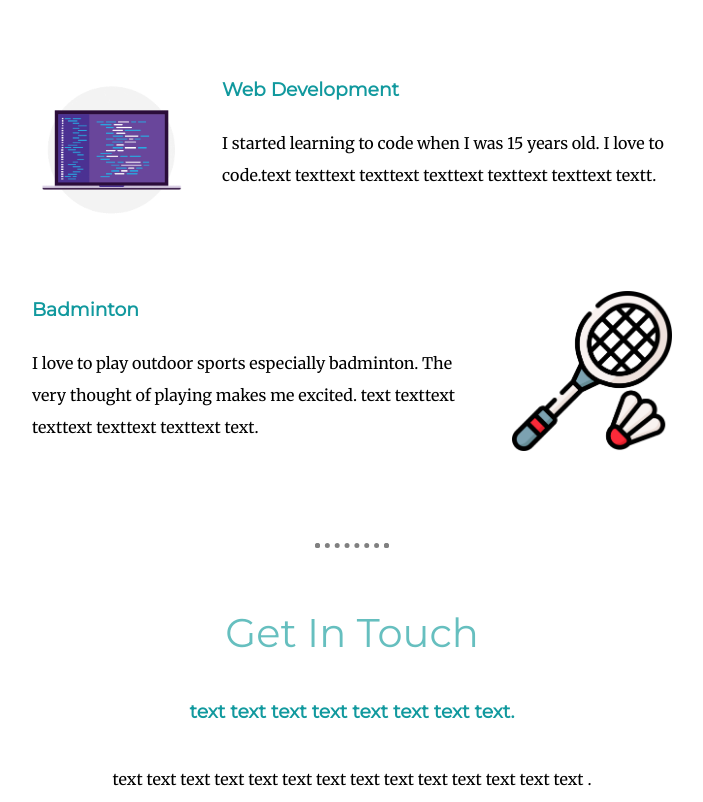
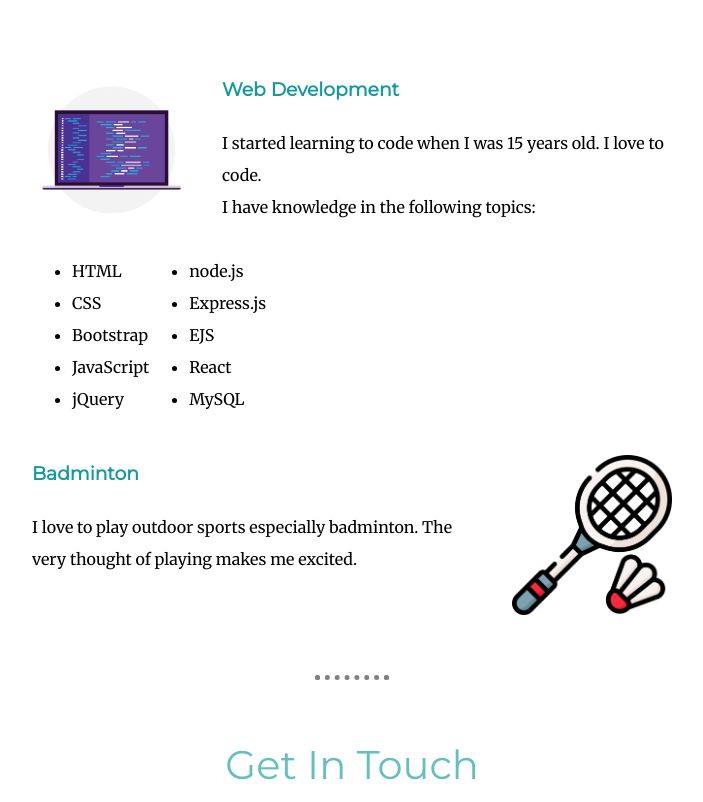
Before and after one commit to chinmay-j-pai/portfolio, a plain HTML site: page index.html in a window 1280 px wide. Shown: the part 1600-2402 px from the top of the page, without its empty margins (288-991 px from the left). Drawn offline with Linux system fonts and the light colour scheme.

Commit message:
minor s=changes in skills

```diff
--- a/index.html
+++ b/index.html
@@ -30,20 +30,40 @@
           <div class="skill-row">
             <img class="coding" src="img/coding.gif" alt="skill 1">
             <h3>Web Development</h3>
-            <p>I started learning to code when I was 15 years old. I love to code.text texttext texttext texttext texttext texttext textt.</p>
+            <p>I started learning to code when I was 15 years old. I love to code.<br>
+             I have knowledge in the following topics:</p>
+             <div class="topic-left">
+              <ul>
+                <li>HTML</li>
+                <li>CSS</li>
+                <li>Bootstrap</li>
+                <li>JavaScript</li>
+                <li>jQuery</li>
+              </ul>
+             </div>
+             <div class="topic-right">
+              <ul>
+              <li>node.js</li>
+              <li>Express.js</li>
+              <li>EJS</li>
+              <li>React</li>
+              <li>MySQL</li>
+             </ul>
+            </div>
           </div>
+          <div class="space"></div>
           <div class="skill-row">
             <img class="badminton" src="img/badminton.png" alt="skill 2">
 
             <h3>Badminton</h3>
-            <p>I love to play outdoor sports especially badminton. The very thought of playing  makes me excited. text texttext texttext texttext texttext text.</p>
+            <p>I love to play outdoor sports especially badminton. The very thought of playing  makes me excited.</p>
           </div>
         </div>
         <hr>
         <div class="contact-me">
           <h2>Get In Touch</h2>
-          <h3>text text text text text text text text.</h3>
-          <p class="contact-message">text text text text text text text text text text text text text text .</p>
+          <!-- <h3>text text text text text text text text.</h3>
+          <p class="contact-message">text text text text text text text text text text text text text text .</p> -->
           <a class="btn" href="mailto:cjpai2003@.gmailcom">CONTACT ME</a>
         </div>
       </div>
--- a/style.css
+++ b/style.css
@@ -101,6 +101,17 @@ hr{
     width: 25%;
 }
 
+.topic-left{
+    float: left;
+}
+
+.topic-right{
+    float:left;
+}
+
+.space{
+    height: 2rem;
+}
 .badminton{
     float: right;
     margin-left: 30px;
```
